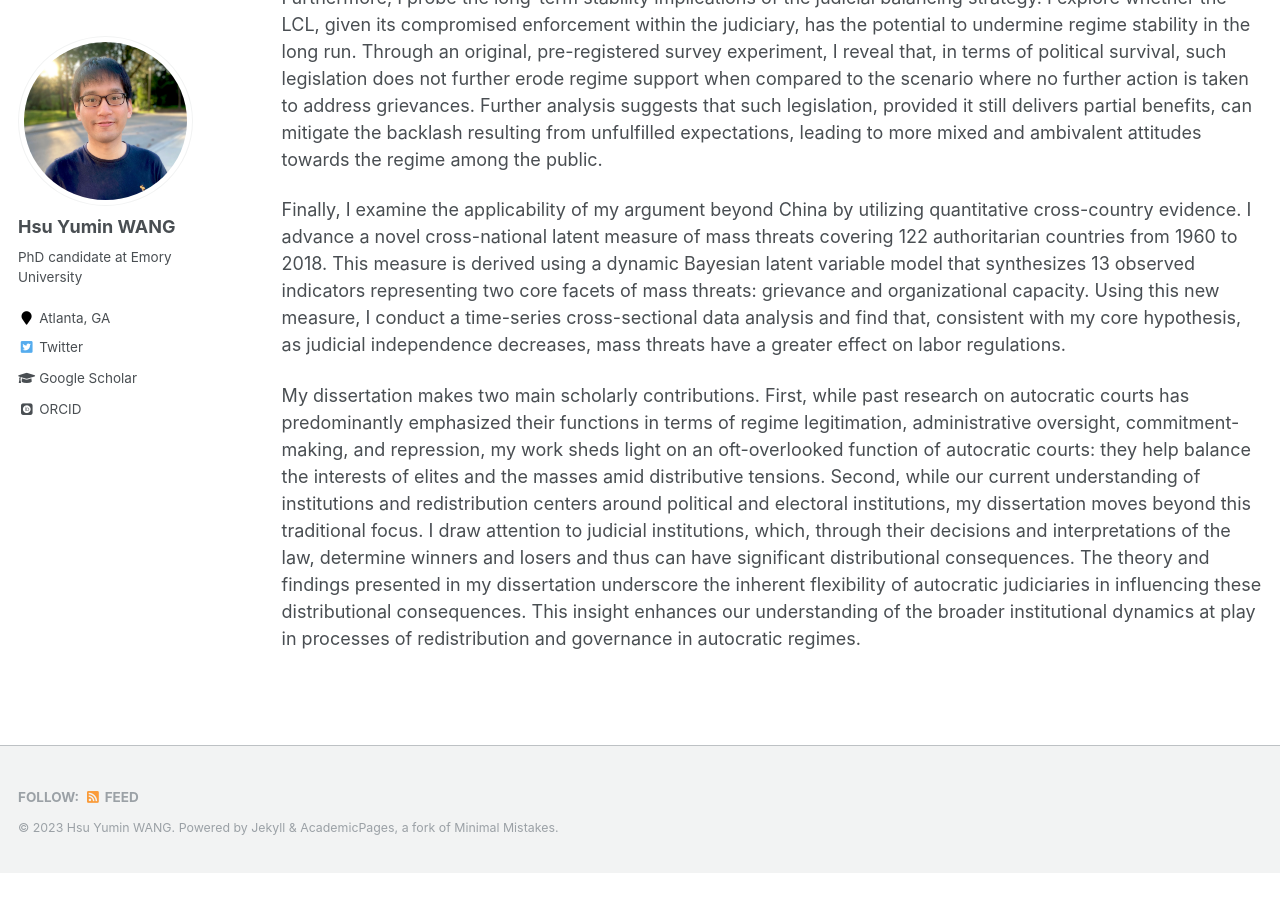
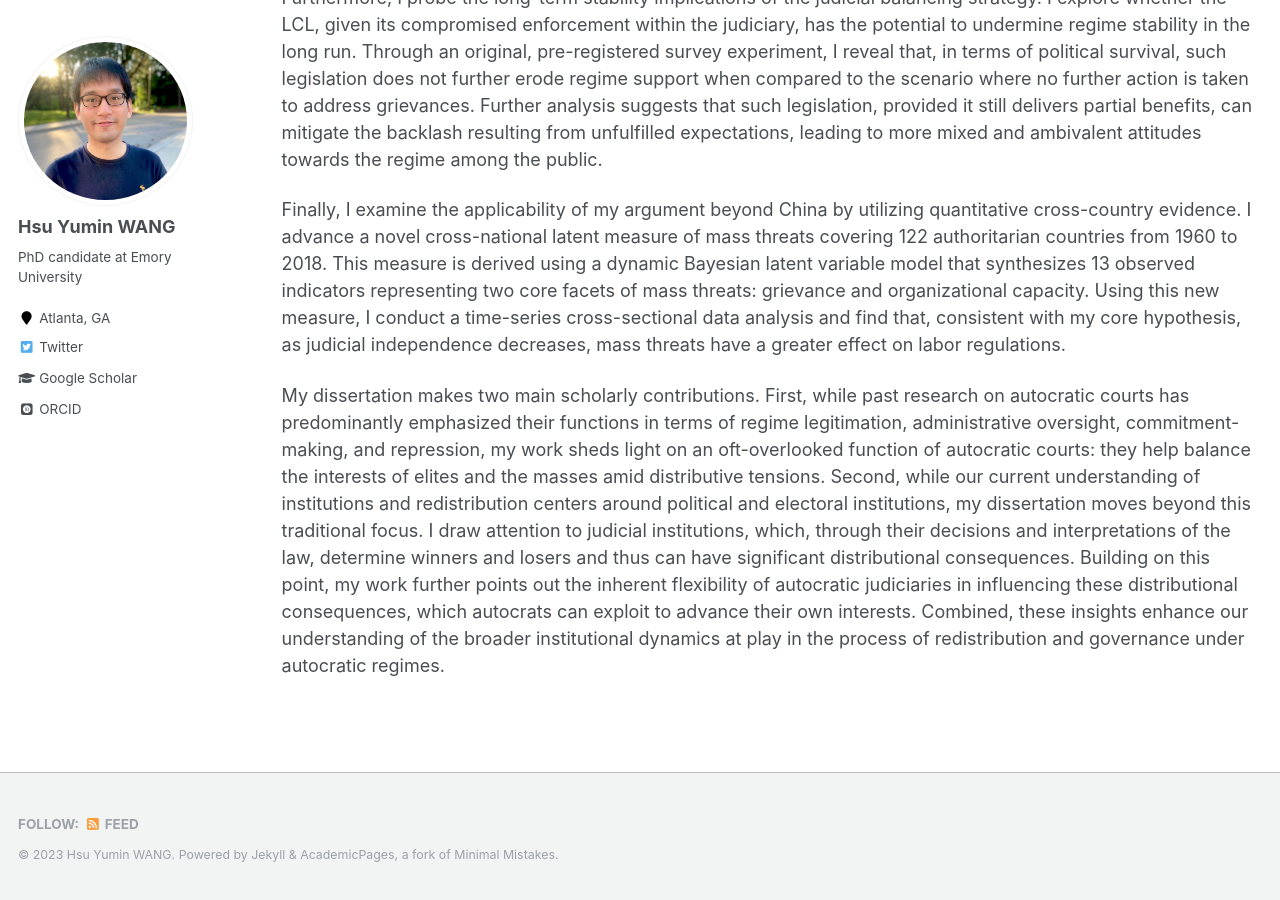
Before and after one commit to hsuyumin/hsuyumin.github.io, a Jekyll site: the page built from _pages/dissertation.md, in a window 1280 px wide and 900 px high, scrolled down 1233 px. Built offline with Jekyll 4.4.1, drawn with Linux system fonts in a browser that asks for light colours; some web fonts are replaced; before the commit the page ends 2106 px from its top, so only the background shows below that.

Commit message:
Update dissertation.md

```diff
--- a/_pages/dissertation.md
+++ b/_pages/dissertation.md
@@ -24,4 +24,4 @@ Furthermore, I probe the long-term stability implications of the judicial balanc
 
 Finally, I examine the applicability of my argument beyond China by utilizing quantitative cross-country evidence. I advance a novel cross-national latent measure of mass threats covering 122 authoritarian countries from 1960 to 2018. This measure is derived using a dynamic Bayesian latent variable model that synthesizes 13 observed indicators representing two core facets of mass threats: grievance and organizational capacity. Using this new measure, I conduct a time-series cross-sectional data analysis and find that, consistent with my core hypothesis, as judicial independence decreases, mass threats have a greater effect on labor regulations.
 
-My dissertation makes two main scholarly contributions. First, while past research on autocratic courts has predominantly emphasized their functions in terms of regime legitimation, administrative oversight, commitment-making, and repression, my work sheds light on an oft-overlooked function of autocratic courts: they help balance the interests of elites and the masses amid distributive tensions. Second, while our current understanding of institutions and redistribution centers around political and electoral institutions, my dissertation moves beyond this traditional focus. I draw attention to judicial institutions, which, through their decisions and interpretations of the law, determine winners and losers and thus can have significant distributional consequences. The theory and findings presented in my dissertation underscore the inherent flexibility of autocratic judiciaries in influencing these distributional consequences. This insight enhances our understanding of the broader institutional dynamics at play in processes of redistribution and governance in autocratic regimes.
+My dissertation makes two main scholarly contributions. First, while past research on autocratic courts has predominantly emphasized their functions in terms of regime legitimation, administrative oversight, commitment-making, and repression, my work sheds light on an oft-overlooked function of autocratic courts: they help balance the interests of elites and the masses amid distributive tensions. Second, while our current understanding of institutions and redistribution centers around political and electoral institutions, my dissertation moves beyond this traditional focus. I draw attention to judicial institutions, which, through their decisions and interpretations of the law, determine winners and losers and thus can have significant distributional consequences. Building on this point, my work further points out the inherent flexibility of autocratic judiciaries in influencing these distributional consequences, which autocrats can exploit to advance their own interests. Combined, these insights enhance our understanding of the broader institutional dynamics at play in the process of redistribution and governance under autocratic regimes.
```
